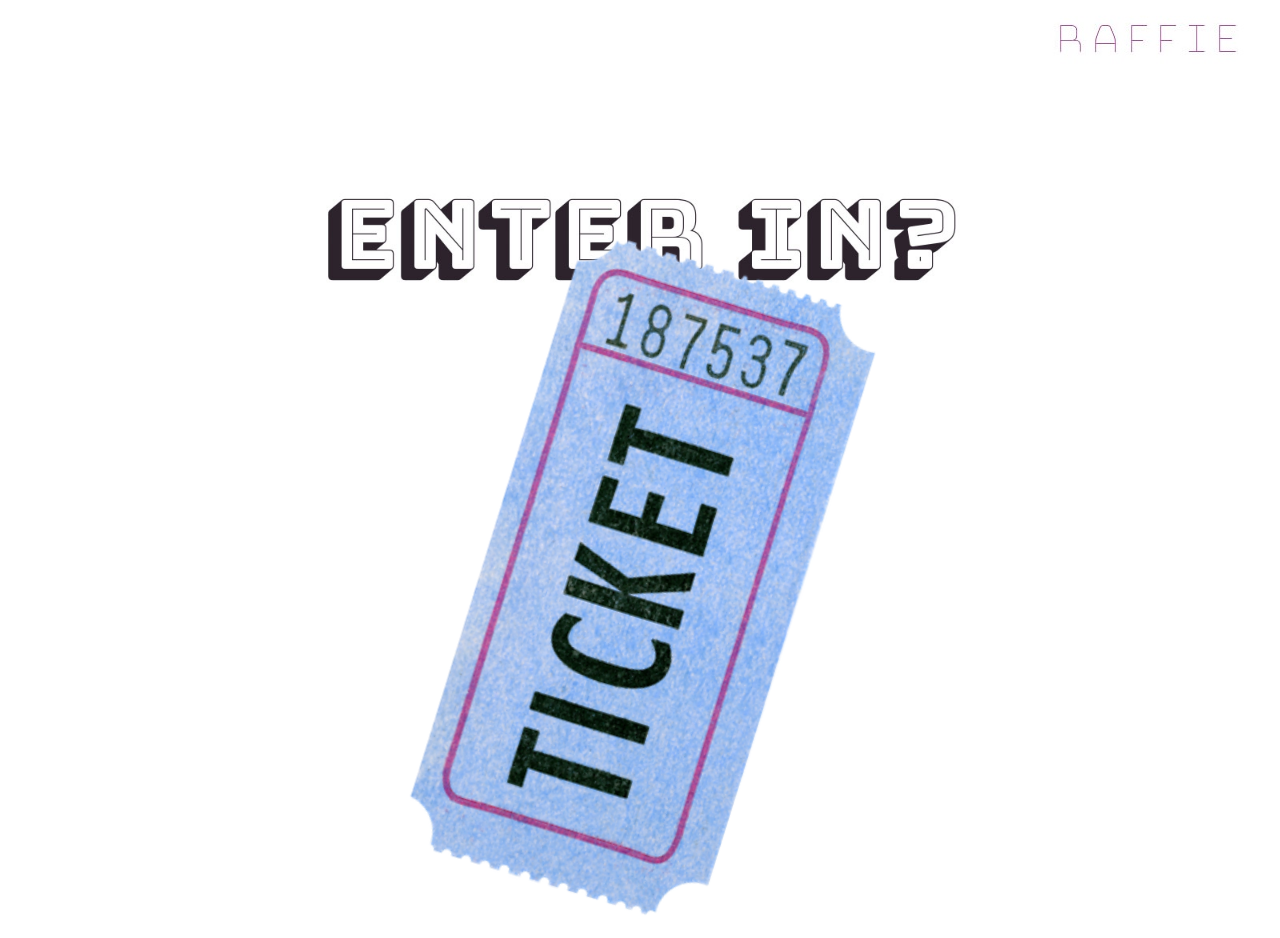
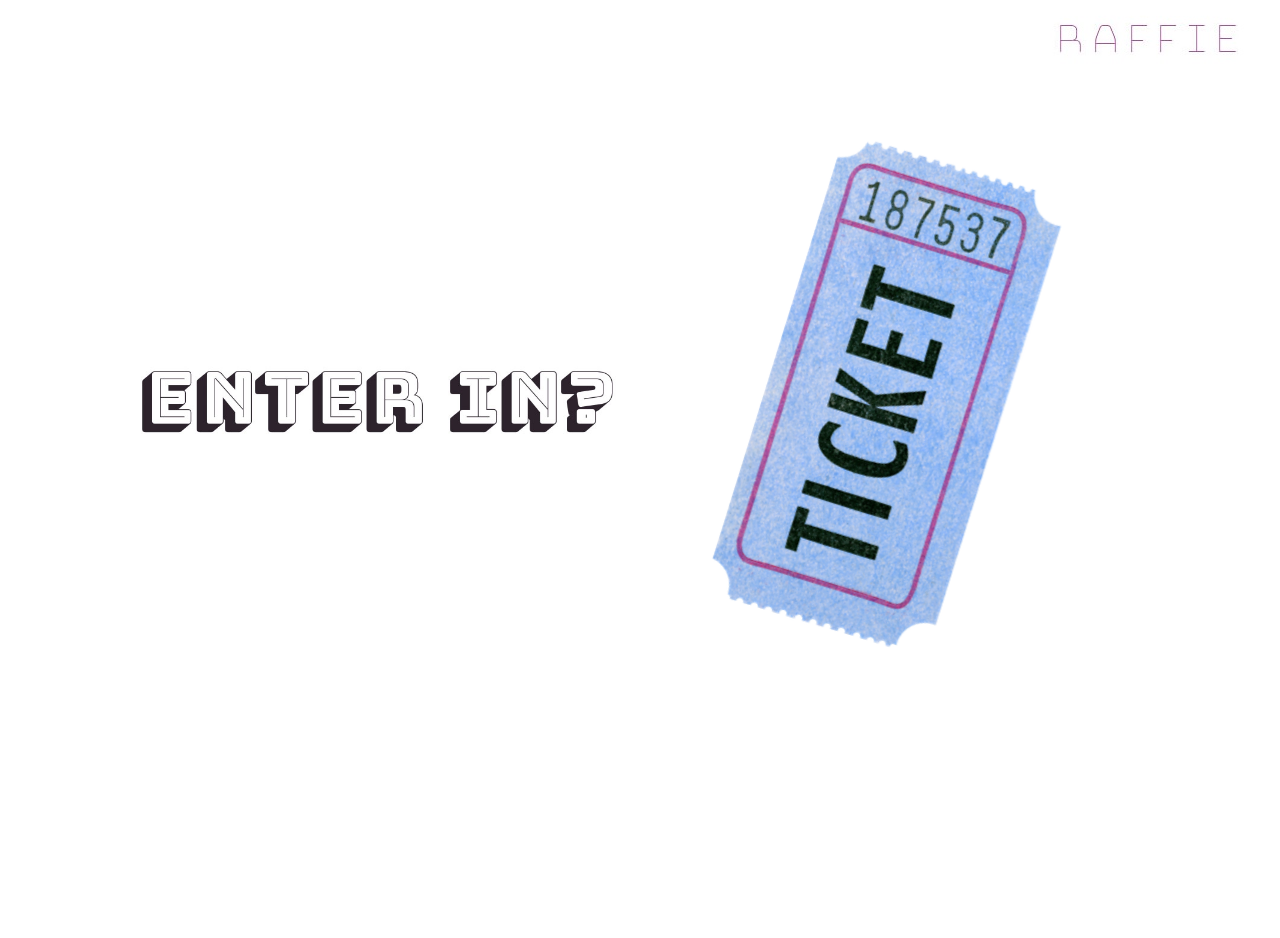
Before and after one commit to alethiaQ/raffie, a React (Create React App) app in the folder raffie-frontend/: page / in a window 1280 px wide. After the commit the page ends 800 px from the top, so only its background shows below. Built offline with nearby package versions, Linux system fonts and the light colour scheme.

Commit message:
adjust landing page

```diff
--- a/raffie-frontend/src/App.css
+++ b/raffie-frontend/src/App.css
@@ -5,7 +5,8 @@
 }
 
 .App-logo {
-  height: 40vmin;
+  height: 30vmin;
+  padding: 20px;
   /* pointer-events: none; */
 }
 .small-raffle-ticket {
@@ -21,7 +22,8 @@
 
 }
 .enter-text {
-    max-width: 80vmin;
+    max-width: 60vmin;
+    padding: 5px;
     /* height: 40vmin; */
 }
 .App-body {
```
